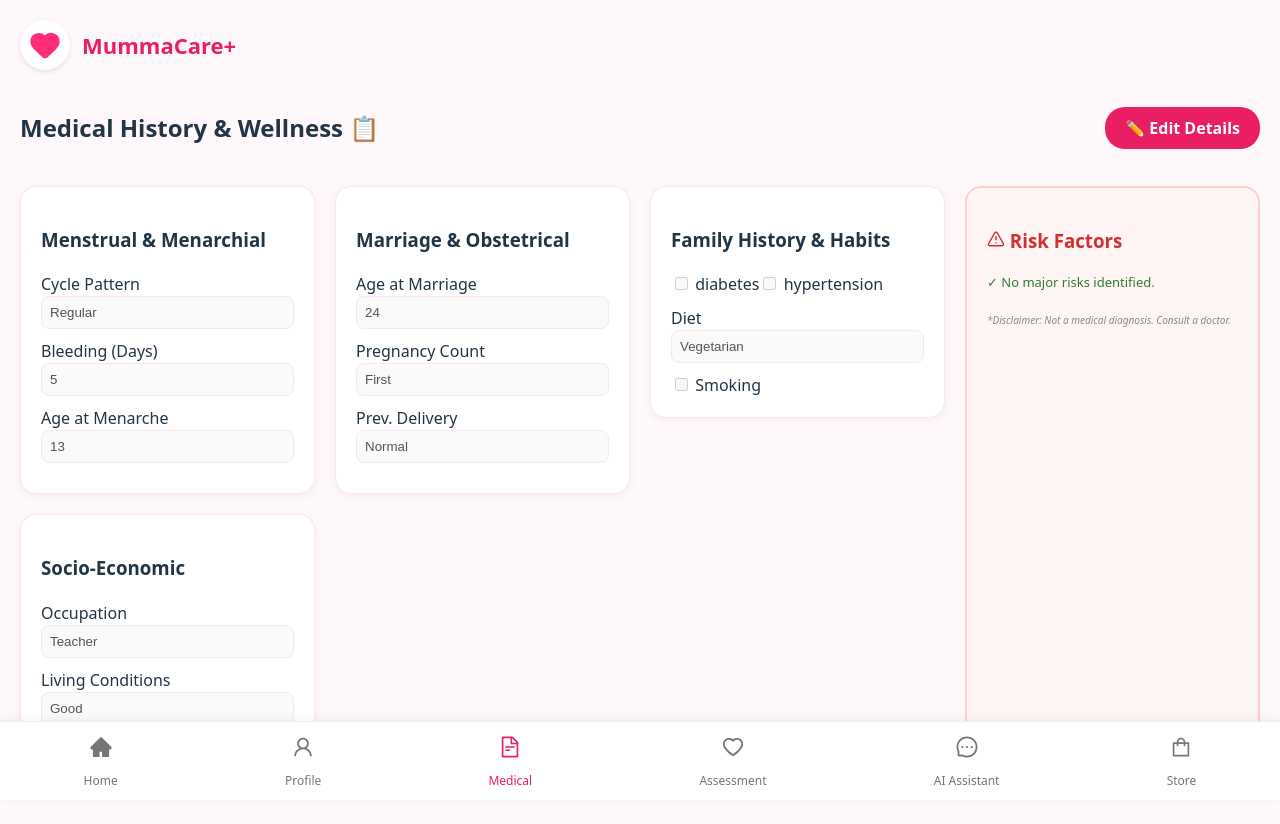
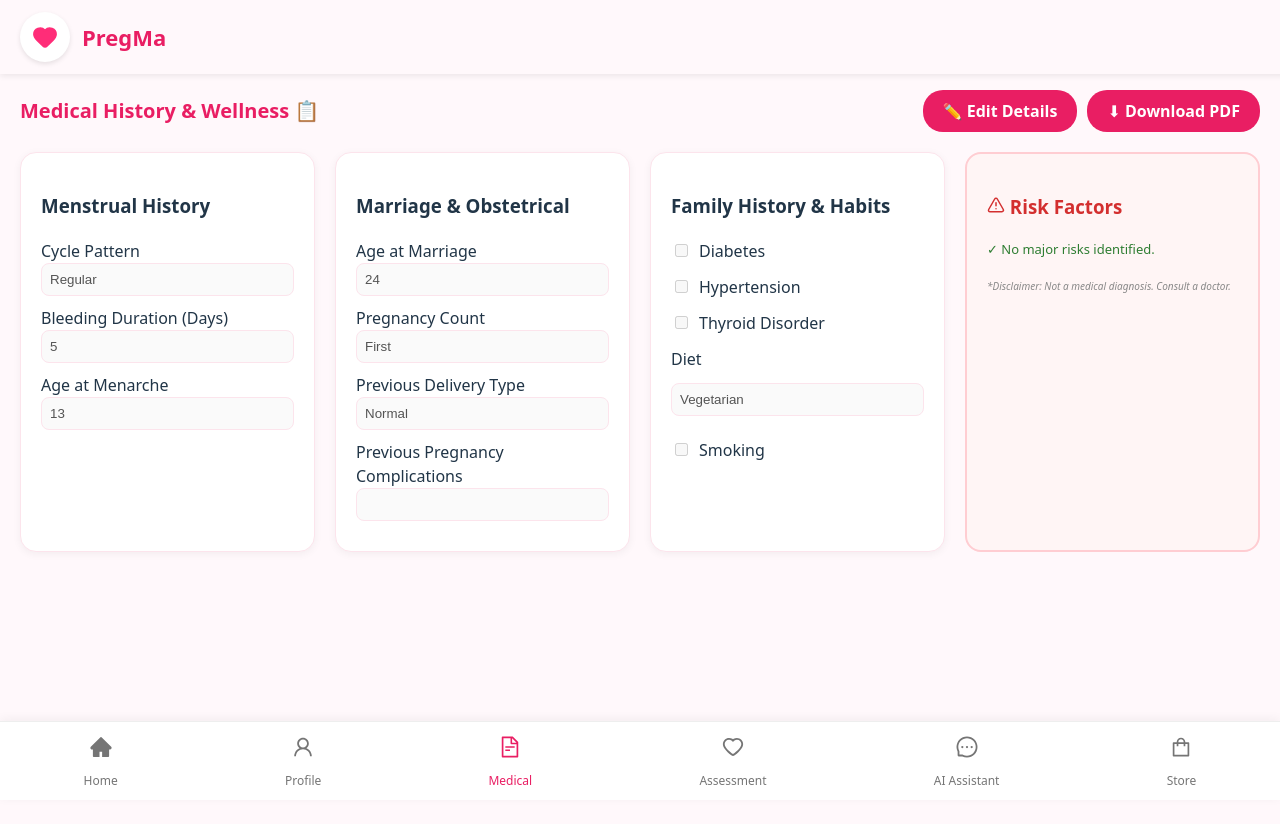
Before and after one commit to AngelusPonmalar/MummaCare-, a React (Vite) app: page /medical in a window 1280 px wide. Shown: the top 824 px of the page. Built offline with nearby package versions, Linux system fonts and the light colour scheme.

Commit message:
Update MedicalHistory.jsx

```diff
--- a/src/pages/MedicalHistory.jsx
+++ b/src/pages/MedicalHistory.jsx
@@ -1,126 +1,422 @@
 import React, { useState, useEffect } from "react";
 import { Heart, AlertTriangle } from "lucide-react";
+import jsPDF from "jspdf";
+import html2canvas from "html2canvas";
 
 export default function MedicalHistory() {
   const [isEditing, setIsEditing] = useState(false);
+
   const [form, setForm] = useState({
     menstrualCycle: "Regular",
     bleedingDuration: "5",
     ageMenarche: "13",
     marriageAge: "24",
-    familyHistory: { diabetes: false, hypertension: false, genetic: false, thyroid: false, other: "" },
+
+    familyHistory: {
+      diabetes: false,
+      hypertension: false,
+      thyroid: false
+    },
+
     pregnancyCount: "First",
     prevDelivery: "Normal",
     prevComplications: "",
+
     diet: "Vegetarian",
     smoking: false,
     alcohol: false,
+
     occupation: "Teacher",
     education: "Graduate",
     livingConditions: "Good",
-    familySupport: "Strong",
+    familySupport: "Strong"
   });
 
   const [risks, setRisks] = useState([]);
 
-  // Risk Logic
   useEffect(() => {
     const newRisks = [];
+
     if (form.smoking) newRisks.push("Smoking: Risks fetal oxygen supply.");
     if (form.alcohol) newRisks.push("Alcohol: Unsafe for pregnancy.");
-    if (parseInt(form.marriageAge) < 18) newRisks.push("Early pregnancy: Monitor closely.");
-    if (form.familyHistory.diabetes) newRisks.push("Family Diabetes: Screen for GDM.");
+    if (parseInt(form.marriageAge) < 18)
+      newRisks.push("Early pregnancy: Monitor closely.");
+    if (form.familyHistory.diabetes)
+      newRisks.push("Family Diabetes: Screen for GDM.");
+    if (form.familyHistory.hypertension)
+      newRisks.push("Family Hypertension: Monitor blood pressure.");
+    if (form.familyHistory.thyroid)
+      newRisks.push("Family Thyroid Disease: Thyroid tests recommended.");
+
     setRisks(newRisks);
   }, [form]);
 
-  const handleChange = (key, value) => setForm({ ...form, [key]: value });
-  const handleFamilyChange = (key, value) => setForm({ ...form, familyHistory: { ...form.familyHistory, [key]: value } });
+  const handleChange = (key, value) =>
+    setForm({ ...form, [key]: value });
+
+  const handleFamilyChange = (key, value) =>
+    setForm({
+      ...form,
+      familyHistory: { ...form.familyHistory, [key]: value }
+    });
+
+  /* -------- PDF DOWNLOAD -------- */
+
+  const downloadPDF = async () => {
+    const element = document.getElementById("medicalPDF");
+
+    const canvas = await html2canvas(element);
+
+    const imgData = canvas.toDataURL("image/png");
+
+    const pdf = new jsPDF("p", "mm", "a4");
+
+    const imgWidth = 210;
+    const imgHeight = (canvas.height * imgWidth) / canvas.width;
+
+    pdf.addImage(imgData, "PNG", 0, 0, imgWidth, imgHeight);
+    pdf.save("Medical_History_Report.pdf");
+  };
 
   return (
-    <div style={styles.pageContainer}>
-      {/* Branding Header */}
-      <div style={styles.brandHeader}>
-        <div style={styles.logoCircle}><Heart size={32} fill="#ff2d78" color="#ff2d78" /></div>
-        <span style={styles.brandName}>MummaCare+</span>
+    <div>
+
+      {/* Floating Header */}
+      <div style={brandHeader}>
+        <div style={logoCircle}>
+          <Heart size={26} fill="#ff2d78" color="#ff2d78" />
         </div>
+        <span style={brandName}>PregMa</span>
+      </div>
+
+      <div id="medicalPDF" style={styles.pageContainer}>
 
         <div style={styles.headerRow}>
           <h2 style={styles.title}>Medical History & Wellness 📋</h2>
-        <button style={styles.actionBtn} onClick={() => setIsEditing(!isEditing)}>
+
+          <div style={{ display: "flex", gap: "10px" }}>
+
+            <button
+              style={styles.actionBtn}
+              onClick={() => setIsEditing(!isEditing)}
+            >
               {isEditing ? "💾 Save All" : "✏️ Edit Details"}
             </button>
+
+            <button
+              style={styles.actionBtn}
+              onClick={downloadPDF}
+            >
+              ⬇ Download PDF
+            </button>
+
+          </div>
         </div>
 
         <div style={styles.gridContainer}>
-        {/* Columns 1, 2, 3: Content */}
-        <div style={styles.column}>
+
+          {/* Column 1 */}
           <div style={styles.card}>
-            <h3>Menstrual & Menarchial</h3>
+            <h3>Menstrual History</h3>
+
             <label>Cycle Pattern</label>
-            <input disabled={!isEditing} style={styles.input} value={form.menstrualCycle} onChange={(e) => handleChange("menstrualCycle", e.target.value)} />
-            <label>Bleeding (Days)</label>
-            <input disabled={!isEditing} style={styles.input} value={form.bleedingDuration} onChange={(e) => handleChange("bleedingDuration", e.target.value)} />
+            <input
+              disabled={!isEditing}
+              style={styles.input}
+              value={form.menstrualCycle}
+              onChange={(e) =>
+                handleChange("menstrualCycle", e.target.value)
+              }
+            />
+
+            <label>Bleeding Duration (Days)</label>
+            <input
+              disabled={!isEditing}
+              style={styles.input}
+              value={form.bleedingDuration}
+              onChange={(e) =>
+                handleChange("bleedingDuration", e.target.value)
+              }
+            />
+
             <label>Age at Menarche</label>
-            <input disabled={!isEditing} style={styles.input} value={form.ageMenarche} onChange={(e) => handleChange("ageMenarche", e.target.value)} />
+            <input
+              disabled={!isEditing}
+              style={styles.input}
+              value={form.ageMenarche}
+              onChange={(e) =>
+                handleChange("ageMenarche", e.target.value)
+              }
+            />
           </div>
+
+          {/* Column 2 */}
           <div style={styles.card}>
-            <h3>Socio-Economic</h3>
-            <label>Occupation</label>
-            <input disabled={!isEditing} style={styles.input} value={form.occupation} onChange={(e) => handleChange("occupation", e.target.value)} />
-            <label>Living Conditions</label>
-            <input disabled={!isEditing} style={styles.input} value={form.livingConditions} onChange={(e) => handleChange("livingConditions", e.target.value)} />
+            <h3>Marriage & Obstetrical</h3>
+
+            <label>Age at Marriage</label>
+            <input
+              disabled={!isEditing}
+              style={styles.input}
+              value={form.marriageAge}
+              onChange={(e) =>
+                handleChange("marriageAge", e.target.value)
+              }
+            />
+
+            <label>Pregnancy Count</label>
+            <input
+              disabled={!isEditing}
+              style={styles.input}
+              value={form.pregnancyCount}
+              onChange={(e) =>
+                handleChange("pregnancyCount", e.target.value)
+              }
+            />
+
+            <label>Previous Delivery Type</label>
+            <input
+              disabled={!isEditing}
+              style={styles.input}
+              value={form.prevDelivery}
+              onChange={(e) =>
+                handleChange("prevDelivery", e.target.value)
+              }
+            />
+
+            <label>Previous Pregnancy Complications</label>
+            <input
+              disabled={!isEditing}
+              style={styles.input}
+              value={form.prevComplications}
+              onChange={(e) =>
+                handleChange("prevComplications", e.target.value)
+              }
+            />
+          </div>
+
+          {/* Column 3 (SPACING FIXED) */}
+          <div style={styles.card}>
+            <h3>Family History & Habits</h3>
+
+            <div style={styles.checkboxGroup}>
+
+              <label style={styles.checkboxItem}>
+                <input
+                  type="checkbox"
+                  disabled={!isEditing}
+                  checked={form.familyHistory.diabetes}
+                  onChange={(e) =>
+                    handleFamilyChange("diabetes", e.target.checked)
+                  }
+                />
+                Diabetes
+              </label>
+
+              <label style={styles.checkboxItem}>
+                <input
+                  type="checkbox"
+                  disabled={!isEditing}
+                  checked={form.familyHistory.hypertension}
+                  onChange={(e) =>
+                    handleFamilyChange("hypertension", e.target.checked)
+                  }
+                />
+                Hypertension
+              </label>
+
+              <label style={styles.checkboxItem}>
+                <input
+                  type="checkbox"
+                  disabled={!isEditing}
+                  checked={form.familyHistory.thyroid}
+                  onChange={(e) =>
+                    handleFamilyChange("thyroid", e.target.checked)
+                  }
+                />
+                Thyroid Disorder
+              </label>
+
+              <label>Diet</label>
+              <input
+                disabled={!isEditing}
+                style={styles.input}
+                value={form.diet}
+                onChange={(e) =>
+                  handleChange("diet", e.target.value)
+                }
+              />
+
+              <label style={styles.checkboxItem}>
+                <input
+                  type="checkbox"
+                  disabled={!isEditing}
+                  checked={form.smoking}
+                  onChange={(e) =>
+                    handleChange("smoking", e.target.checked)
+                  }
+                />
+                Smoking
+              </label>
+
             </div>
           </div>
 
-        <div style={styles.column}>
-          <div style={styles.card}>
-            <h3>Marriage & Obstetrical</h3>
-            <label>Age at Marriage</label>
-            <input disabled={!isEditing} style={styles.input} value={form.marriageAge} onChange={(e) => handleChange("marriageAge", e.target.value)} />
-            <label>Pregnancy Count</label>
-            <input disabled={!isEditing} style={styles.input} value={form.pregnancyCount} onChange={(e) => handleChange("pregnancyCount", e.target.value)} />
-            <label>Prev. Delivery</label>
-            <input disabled={!isEditing} style={styles.input} value={form.prevDelivery} onChange={(e) => handleChange("prevDelivery", e.target.value)} />
-          </div>
+          {/* Column 4 */}
+          <div style={styles.riskCard}>
+            <h3 style={{ color: "#d32f2f" }}>
+              <AlertTriangle size={18} /> Risk Factors
+            </h3>
+
+            {risks.length > 0 ? (
+              risks.map((r, i) => (
+                <p key={i} style={styles.riskText}>• {r}</p>
+              ))
+            ) : (
+              <p style={styles.safeText}>
+                ✓ No major risks identified.
+              </p>
+            )}
+
+            <p style={styles.disclaimer}>
+              *Disclaimer: Not a medical diagnosis. Consult a doctor.
+            </p>
           </div>
 
-        <div style={styles.column}>
-          <div style={styles.card}>
-            <h3>Family History & Habits</h3>
-            {["diabetes", "hypertension"].map(i => (
-              <label key={i}><input disabled={!isEditing} type="checkbox" checked={form.familyHistory[i]} onChange={(e) => handleFamilyChange(i, e.target.checked)} /> {i}</label>
-            ))}
-            <label style={{display: 'block', marginTop: '10px'}}>Diet</label>
-            <input disabled={!isEditing} style={styles.input} value={form.diet} onChange={(e) => handleChange("diet", e.target.value)} />
-            <label><input disabled={!isEditing} type="checkbox" checked={form.smoking} onChange={(e) => handleChange("smoking", e.target.checked)} /> Smoking</label>
-          </div>
         </div>
 
-        {/* 4th Column: Risk Factor */}
-        <div style={styles.riskCard}>
-          <h3 style={{color: '#d32f2f'}}><AlertTriangle size={18}/> Risk Factors</h3>
-          {risks.length > 0 ? risks.map((r, i) => <p key={i} style={styles.riskText}>• {r}</p>) : <p style={styles.safeText}>✓ No major risks identified.</p>}
-          <p style={styles.disclaimer}>*Disclaimer: Not a medical diagnosis. Consult a doctor.</p>
+        <div style={{ height: "80px" }}></div>
+
       </div>
-      </div>
-      <div style={{ height: "80px", width: "100%" }}></div>
     </div>
   );
 }
 
+/* ---------- Floating Header ---------- */
+
+const brandHeader = {
+  position: "fixed",
+  top: 0,
+  left: 0,
+  width: "100%",
+  display: "flex",
+  alignItems: "center",
+  gap: "12px",
+  padding: "12px 20px",
+  background: "#FFF8FB",
+  boxShadow: "0 2px 6px rgba(0,0,0,0.08)",
+  zIndex: 1000
+};
+
+const logoCircle = {
+  width: "50px",
+  height: "50px",
+  borderRadius: "50%",
+  background: "#fff",
+  display: "flex",
+  alignItems: "center",
+  justifyContent: "center",
+  boxShadow: "0 2px 5px rgba(0,0,0,0.1)"
+};
+
+const brandName = {
+  fontSize: "22px",
+  fontWeight: "bold",
+  color: "#E91E63"
+};
+
+/* ---------- Page Styles ---------- */
+
 const styles = {
-  pageContainer: { padding: "20px", background: "#FFF8FB", minHeight: "100vh" },
-  brandHeader: { display: "flex", alignItems: "center", gap: "12px", marginBottom: "20px" },
-  logoCircle: { width: "50px", height: "50px", borderRadius: "50%", background: "#fff", display: "flex", alignItems: "center", justifyContent: "center", boxShadow: "0 2px 5px rgba(0,0,0,0.1)" },
-  brandName: { fontSize: "22px", fontWeight: "bold", color: "#E91E63" },
-  headerRow: { display: "flex", justifyContent: "space-between", alignItems: "center", marginBottom: "20px" },
-  actionBtn: { background: "#E91E63", color: "white", border: "none", padding: "10px 20px", borderRadius: "20px", cursor: "pointer", fontWeight: "bold" },
-  gridContainer: { display: "grid", gridTemplateColumns: "repeat(4, 1fr)", gap: "20px" },
-  column: { display: "flex", flexDirection: "column", gap: "20px" },
-  card: { background: "#ffffff", padding: "20px", borderRadius: "16px", border: "1px solid #FCE4EC", boxShadow: "0 2px 8px rgba(0,0,0,0.05)" },
-  riskCard: { background: "#fff5f5", padding: "20px", borderRadius: "16px", border: "2px solid #ffcdd2" },
-  input: { width: "100%", padding: "8px", borderRadius: "8px", border: "1px solid #FCE4EC", marginBottom: "10px", boxSizing: "border-box" },
-  riskText: { color: "#d32f2f", fontSize: "13px", fontWeight: "600" },
-  safeText: { color: "#2e7d32", fontSize: "13px" },
-  disclaimer: { marginTop: "20px", fontSize: "10px", color: "#888", fontStyle: "italic" }
+
+  pageContainer: {
+    padding: "20px",
+    paddingTop: "90px",
+    background: "#FFF8FB",
+    minHeight: "100vh"
+  },
+
+  headerRow: {
+    display: "flex",
+    justifyContent: "space-between",
+    alignItems: "center",
+    marginBottom: "20px"
+  },
+
+  title: {
+    color: "#E91E63",
+    margin: 0,
+    fontSize: "20px",
+    fontWeight: "600"
+  },
+
+  actionBtn: {
+    background: "#E91E63",
+    color: "white",
+    border: "none",
+    padding: "10px 20px",
+    borderRadius: "20px",
+    cursor: "pointer",
+    fontWeight: "bold"
+  },
+
+  gridContainer: {
+    display: "grid",
+    gridTemplateColumns: "repeat(auto-fit, minmax(280px,1fr))",
+    gap: "20px"
+  },
+
+  card: {
+    background: "#ffffff",
+    padding: "20px",
+    borderRadius: "16px",
+    border: "1px solid #FCE4EC",
+    boxShadow: "0 2px 8px rgba(0,0,0,0.05)"
+  },
+
+  checkboxGroup: {
+    display: "flex",
+    flexDirection: "column",
+    gap: "12px"
+  },
+
+  checkboxItem: {
+    display: "flex",
+    alignItems: "center",
+    gap: "8px"
+  },
+
+  riskCard: {
+    background: "#fff5f5",
+    padding: "20px",
+    borderRadius: "16px",
+    border: "2px solid #ffcdd2"
+  },
+
+  input: {
+    width: "100%",
+    padding: "8px",
+    borderRadius: "8px",
+    border: "1px solid #FCE4EC",
+    marginBottom: "10px",
+    boxSizing: "border-box"
+  },
+
+  riskText: {
+    color: "#d32f2f",
+    fontSize: "13px",
+    fontWeight: "600"
+  },
+
+  safeText: {
+    color: "#2e7d32",
+    fontSize: "13px"
+  },
+
+  disclaimer: {
+    marginTop: "20px",
+    fontSize: "10px",
+    color: "#888",
+    fontStyle: "italic"
+  }
 };
```
Lines whose indentation alone changed are shown as unchanged.
